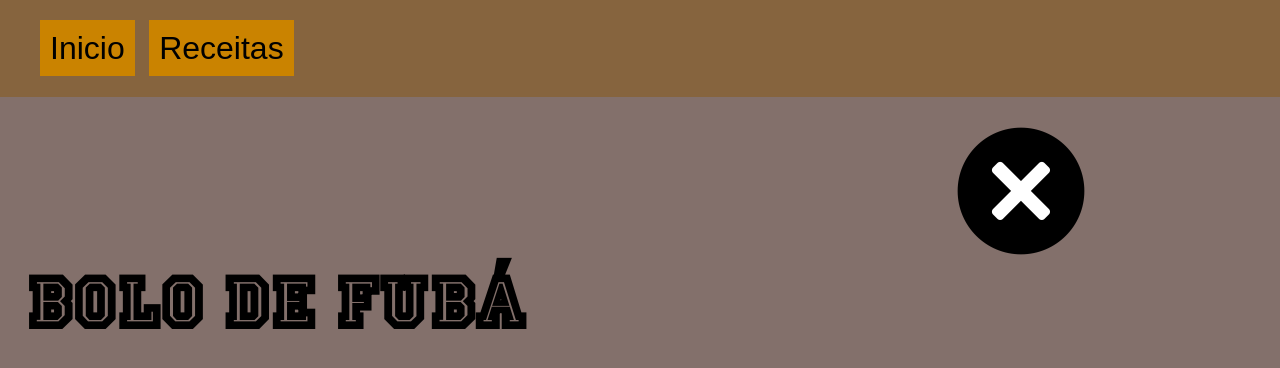
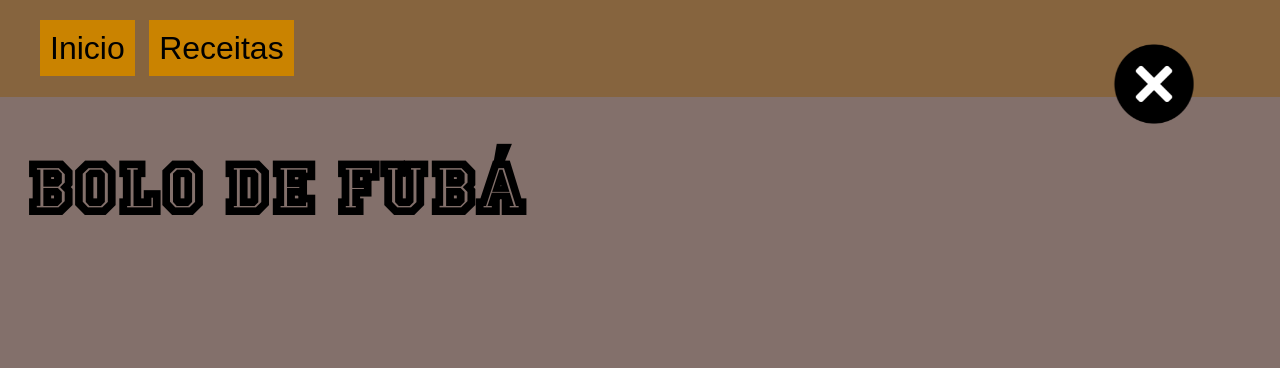
Before and after one commit to ThiagoWalek/projeto-receita, a plain HTML site: page receita01-01.html in a window 1280 px wide. Drawn offline with Linux system fonts and the light colour scheme.

Commit message:
Ajustes de adaptação do botão de fechar receitas modificado

```diff
--- a/style.css
+++ b/style.css
@@ -160,14 +160,19 @@ div.botao:hover {
     cursor: pointer;
 }
 div.x {
+    display: inline-block;
+    position: absolute;
+    position: fixed;
+    left: 87%;
+    bottom: 84%;
+    /* irei substituir os comandos pelos de cima
     margin-left: 72vw;
-    display: inline-block;
     position: sticky;
-    top: 0;
+    top: 0; */
 }
 div.x > img {
-    width: 10vw;
-    height: 10vw;
+    width: 10vh;
+    height: 10vh;
 }
 div.x > img:hover {
     cursor: pointer;
```
